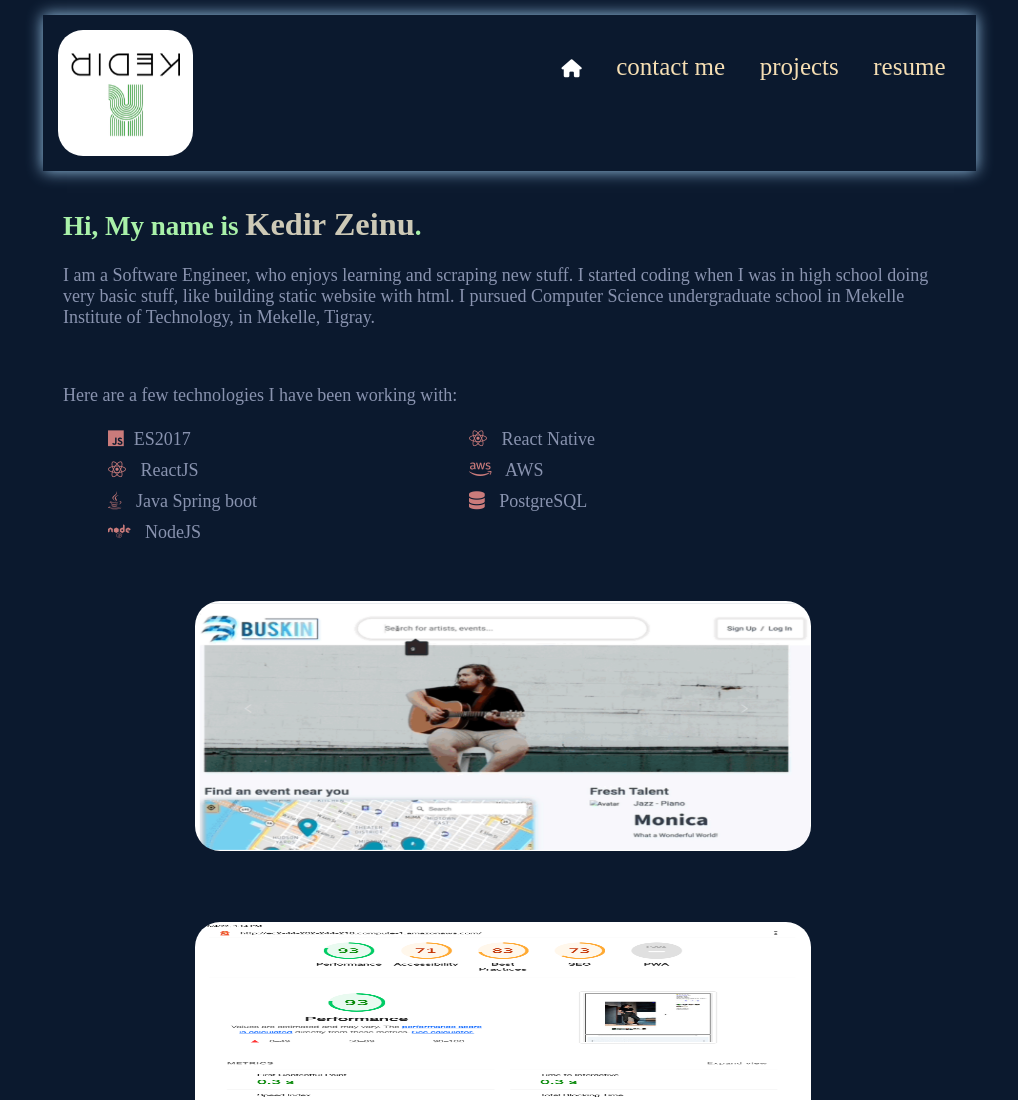
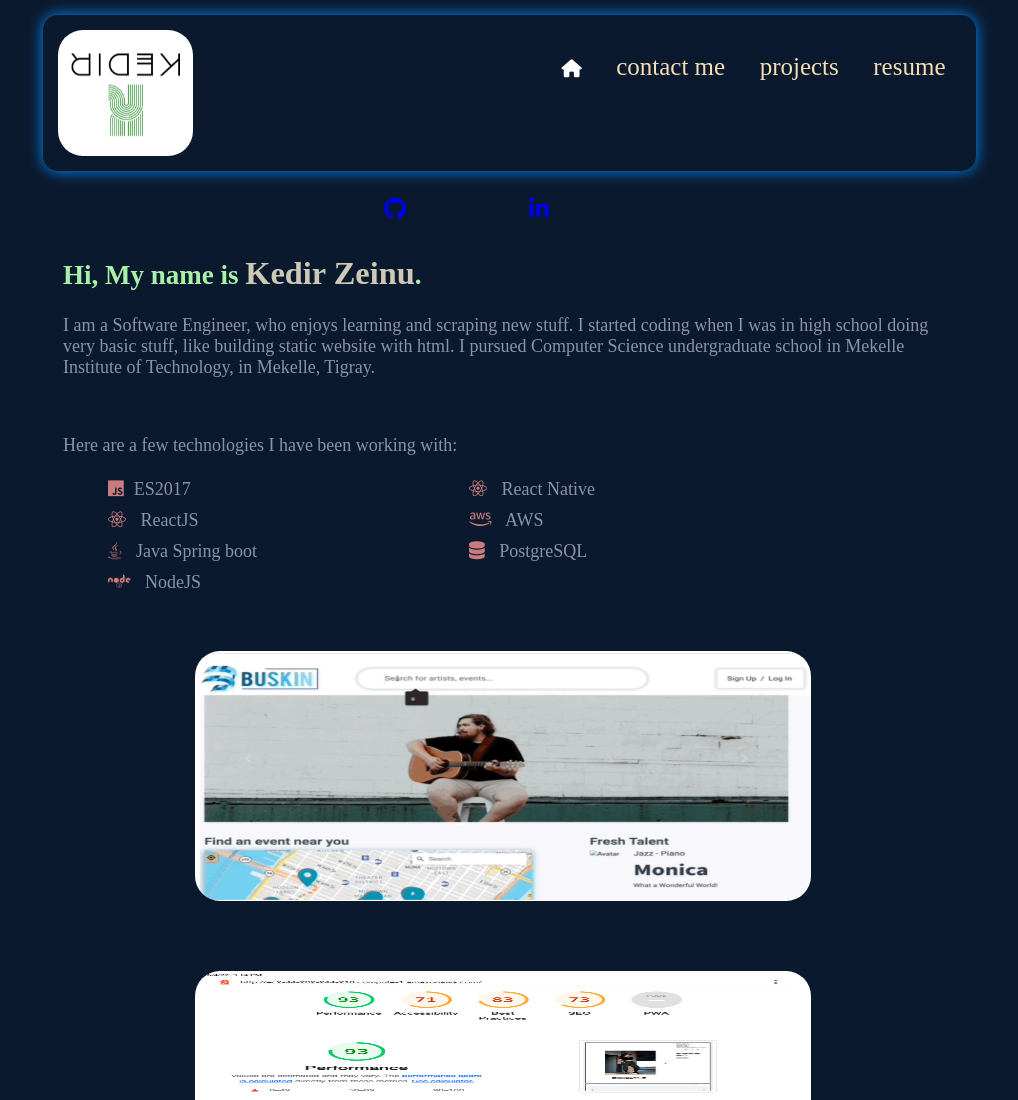
Before and after one commit to Kedirz/portfolio, a plain HTML site: page index.html in a window 1280 px wide. Shown: the top 1100 px of the page, without its empty margins (137-1155 px from the left). Drawn offline with Linux system fonts and the light colour scheme.

Commit message:
added icons and links to git and linkedin

```diff
--- a/index.html
+++ b/index.html
@@ -21,7 +21,10 @@
         <a href="#">resume</a>
       </div>
     </nav>
-
+    <div class="links">
+      <a target="_blank" href="http://github.com/Kedirz"><i class="fa-brands fa-github fa-lg"></i></a>
+      <a target="_blank" href="http://linkedin.com/in/kedirzeinu"><i class="fa-brands fa-linkedin-in fa-lg"></i></a>
+    </div>
 
     <div class="non-nav">
       <section id="aboutme">
--- a/style.css
+++ b/style.css
@@ -64,7 +64,8 @@ nav {
   justify-content: space-between;
   margin: 15px;
   padding: 15px;
-  box-shadow: 0 0 15px #9ecaed;
+  box-shadow: 0 0 15px #058bf9;
+  border-radius: 15px;
 
 }
 @media (max-width: 500px) {
@@ -83,7 +84,7 @@ nav div > * {
   padding: 15px;
   margin-top: 15px;
 }
-a {
+nav a {
   text-decoration: none;
   color: wheat;
   font-size: 25px;
@@ -99,3 +100,15 @@ a {
   transition: 0.4s;
   transform: scale(1.2);
 }
+.links {
+  /* color: white; */
+  margin: 3% 25%;
+}
+.links i {
+  padding-left: 25%;
+}
+.links i:hover {
+  color: rgb(52, 255, 215);
+  transition: 0.5s;
+  transform: translateY(-5px);
+}
```
